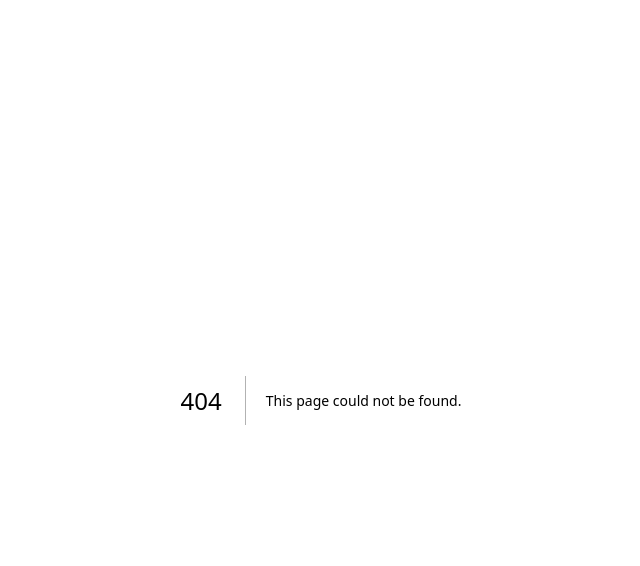
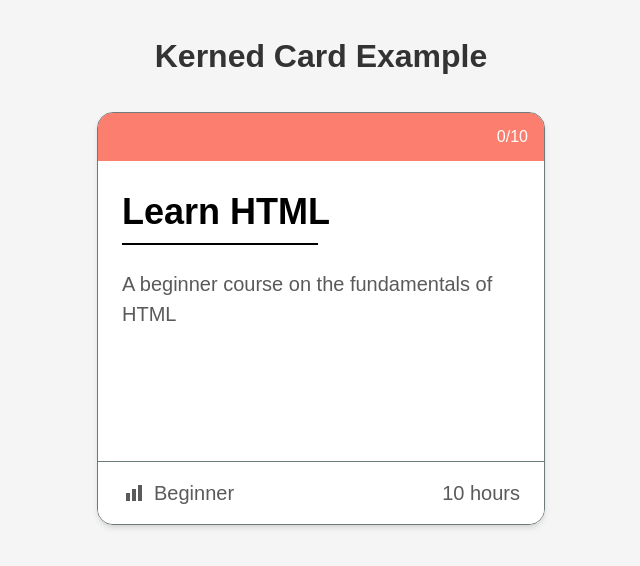
Before and after one commit to 0usernamee/dino-code, a Next.js app in the folder dino-code/: page /kerned-card-example in a window 1280 px wide. Before the commit this address had no page. Shown: the top 566 px of the page, without its empty margins (319-959 px from the left). Built offline with nearby package versions, Linux system fonts and the light colour scheme.

Commit message:
cards components for whole site, when you import the component, you can change all the stuff the same way we change the streaks component.

```diff
--- /dev/null
+++ b/dino-code/app/components/KernedCard.js
@@ -0,0 +1,59 @@
+"use client";
+
+import { useRef } from "react";
+import styles from "./KernedCard.module.css";
+
+export default function KernedCard({
+  title = "Learn HTML",
+  description = "A beginner course on the fundamentals of JavaScript",
+  progress = { current: 0, total: 10 },
+  difficulty = "Beginner",
+  duration = "10 hours",
+  headerColor = "#fb7e6e",
+}) {
+  // Ref for the card element
+  const cardRef = useRef(null);
+
+  return (
+    <div className={styles.cardContainer} ref={cardRef}>
+      <div className={styles.card}>
+        {/* Header */}
+        <div
+          className={styles.cardHeader}
+          style={{ backgroundColor: headerColor }}
+        >
+          {progress.current}/{progress.total}
+        </div>
+
+        {/* Main Content */}
+        <div className={styles.cardContent}>
+          <h2 className={styles.cardTitle}>
+            {title}
+            <span className={styles.titleUnderline}></span>
+          </h2>
+
+          <p className={styles.cardDescription}>{description}</p>
+        </div>
+
+        {/* Footer */}
+        <div className={styles.cardFooter}>
+          <div className={styles.difficultyContainer}>
+            <svg
+              width="24"
+              height="24"
+              viewBox="0 0 24 24"
+              fill="none"
+              xmlns="http://www.w3.org/2000/svg"
+            >
+              <rect x="4" y="12" width="4" height="8" fill="#5a5a5a" />
+              <rect x="10" y="8" width="4" height="12" fill="#5a5a5a" />
+              <rect x="16" y="4" width="4" height="16" fill="#5a5a5a" />
+            </svg>
+            <span className={styles.difficultyText}>{difficulty}</span>
+          </div>
+          <div className={styles.durationText}>{duration}</div>
+        </div>
+      </div>
+    </div>
+  );
+}
--- /dev/null
+++ b/dino-code/app/components/KernedCard.module.css
@@ -0,0 +1,71 @@
+.cardContainer {
+  max-width: 28rem; /* max-w-md */
+  margin-left: auto;
+  margin-right: auto;
+}
+
+.card {
+  overflow: hidden;
+  border: 1px solid #6e7b7d;
+  border-radius: 1rem; /* rounded-2xl */
+  box-shadow: 0 4px 6px -1px rgba(0, 0, 0, 0.1), 0 2px 4px -1px rgba(0, 0, 0, 0.06); /* shadow-md */
+}
+
+.cardHeader {
+  padding: 0.75rem 1rem; /* py-3 px-4 */
+  text-align: right;
+  color: white;
+  font-weight: 500; /* font-medium */
+}
+
+.cardContent {
+  background-color: white;
+  padding: 1.5rem; /* p-6 */
+  min-height: 300px; /* min-h-[300px] */
+}
+
+.cardTitle {
+  font-size: 2.25rem; /* text-4xl */
+  font-weight: 700; /* font-bold */
+  color: black;
+}
+
+.titleUnderline {
+  display: block;
+  height: 2px;
+  width: 196px;
+  background-color: black;
+  margin-top: 0.25rem; /* mt-1 */
+}
+
+.cardDescription {
+  margin-top: 1.5rem; /* mt-6 */
+  color: #5a5a5a;
+  font-size: 1.25rem; /* text-xl */
+}
+
+.cardFooter {
+  background-color: white;
+  border-top: 1px solid #6e7b7d;
+  padding: 1rem 1.5rem; /* py-4 px-6 */
+  display: flex;
+  justify-content: space-between;
+  align-items: center;
+}
+
+.difficultyContainer {
+  display: flex;
+  align-items: center;
+  gap: 0.5rem; /* gap-2 */
+  color: #5a5a5a;
+}
+
+.difficultyText {
+  font-size: 1.25rem; /* text-xl */
+  font-weight: 500; /* font-medium */
+}
+
+.durationText {
+  font-size: 1.25rem; /* text-xl */
+  color: #5a5a5a;
+}
--- /dev/null
+++ b/dino-code/app/kerned-card-example/page.js
@@ -0,0 +1,21 @@
+import KernedCard from "../components/KernedCard";
+import styles from "./page.module.css";
+
+export default function KernedCardExamplePage() {
+  return (
+    <main className={styles.main}>
+      <h1 className={styles.title}>Kerned Card Example</h1>
+
+      <div className={styles.cardContainer}>
+        <KernedCard
+          title="Learn HTML"
+          description="A beginner course on the fundamentals of HTML"
+          progress={{ current: 0, total: 10 }}
+          difficulty="Beginner"
+          duration="10 hours"
+          headerColor="#fb7e6e"
+        />
+      </div>
+    </main>
+  );
+}
--- /dev/null
+++ b/dino-code/app/kerned-card-example/page.module.css
@@ -0,0 +1,20 @@
+.main {
+  display: flex;
+  flex-direction: column;
+  align-items: center;
+  padding: 2rem;
+  min-height: 100vh;
+  background-color: #f5f5f5;
+}
+
+.title {
+  font-size: 2rem;
+  font-weight: 700;
+  margin-bottom: 2rem;
+  color: #333;
+}
+
+.cardContainer {
+  width: 100%;
+  max-width: 450px;
+}
```
